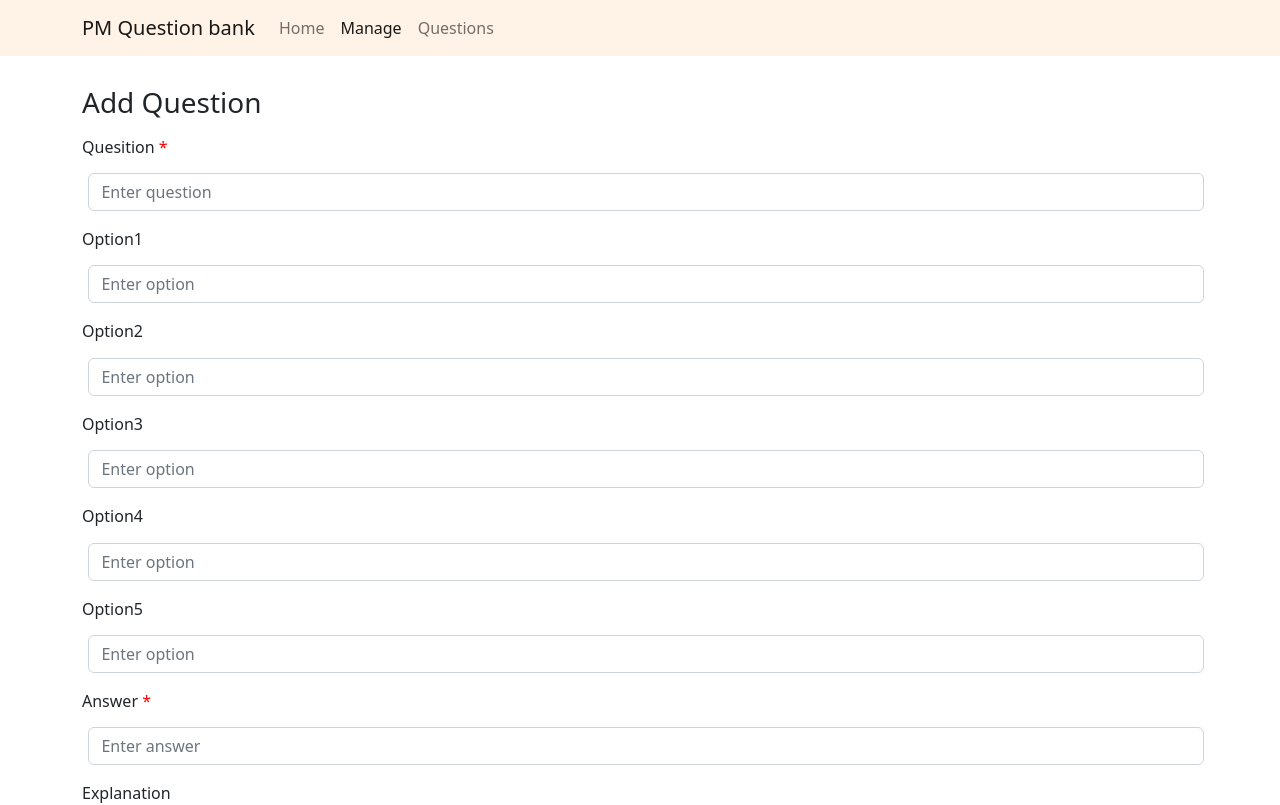
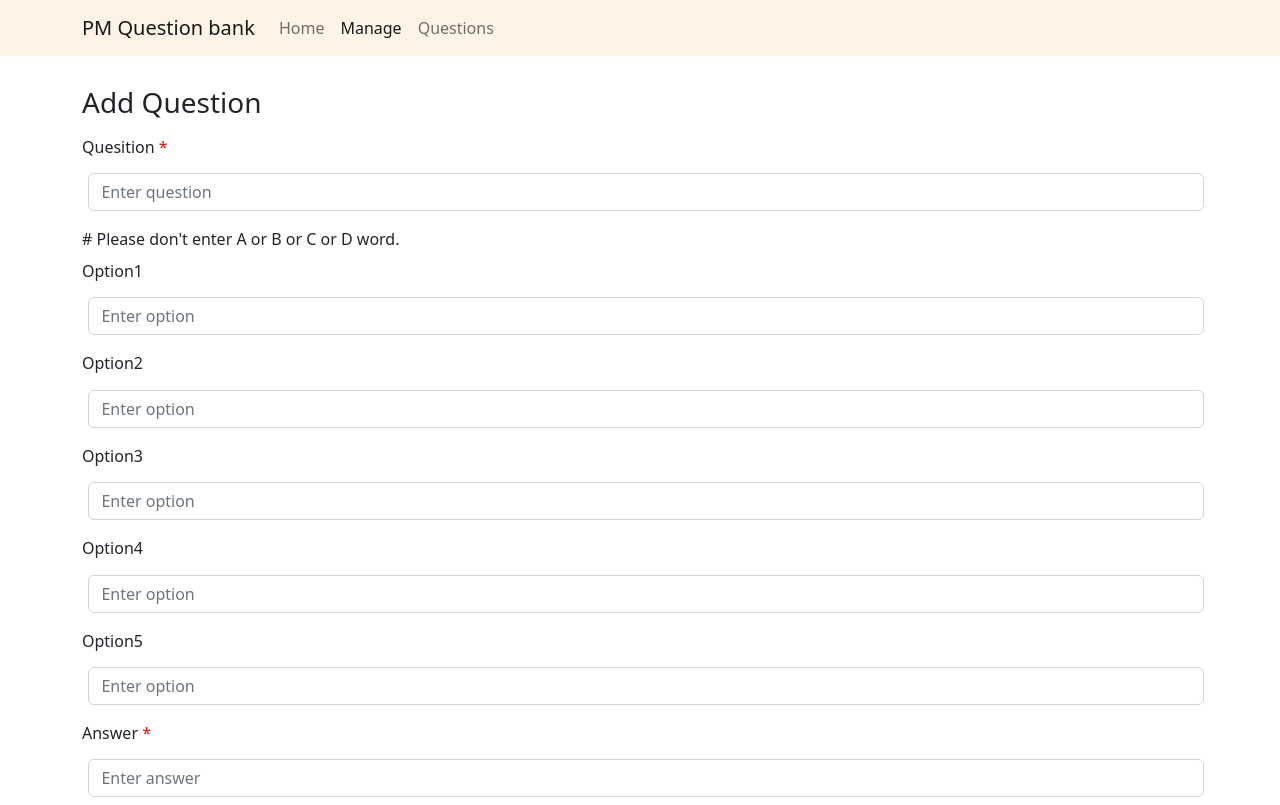
Before and after one commit to Lin014/pm-question-bank, a React (Create React App) app: page /manage in a window 1280 px wide. Shown: the top 805 px of the page. Built offline with nearby package versions, Linux system fonts and the light colour scheme.

Commit message:
second commit

```diff
--- a/src/pages/manage.js
+++ b/src/pages/manage.js
@@ -64,6 +64,8 @@ export const Manage = () => {
             <Form.Control type="text" placeholder="Enter question"
               onChange={(event) => { setNewQuestion(event.target.value) }} />
           </Form.Group>
+
+          <Form.Label># Please don't enter A or B or C or D word.</Form.Label>
 
           <Form.Group className="mb-3">
             <Form.Label>Option1</Form.Label>
```
Also changed, not shown: firebase.json (added), 2 other files (tests, documents, lock files or other folders).
